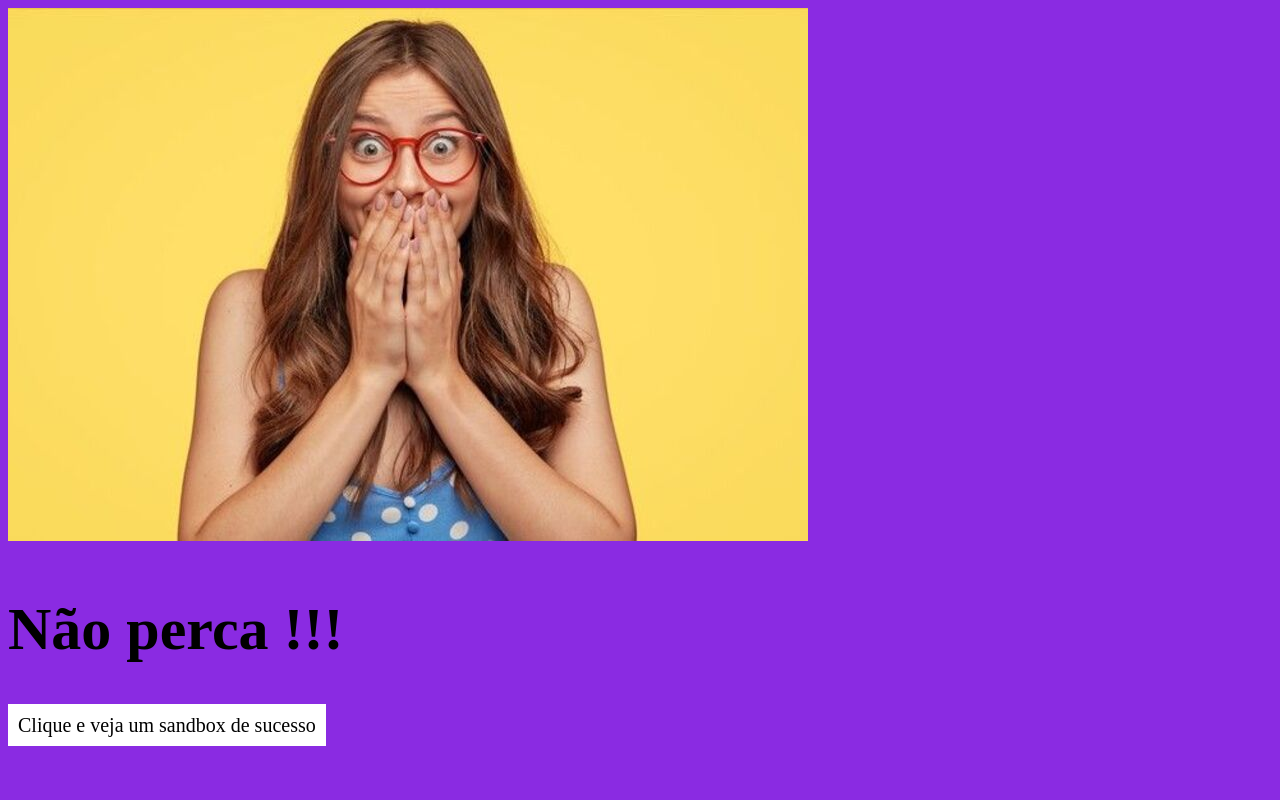
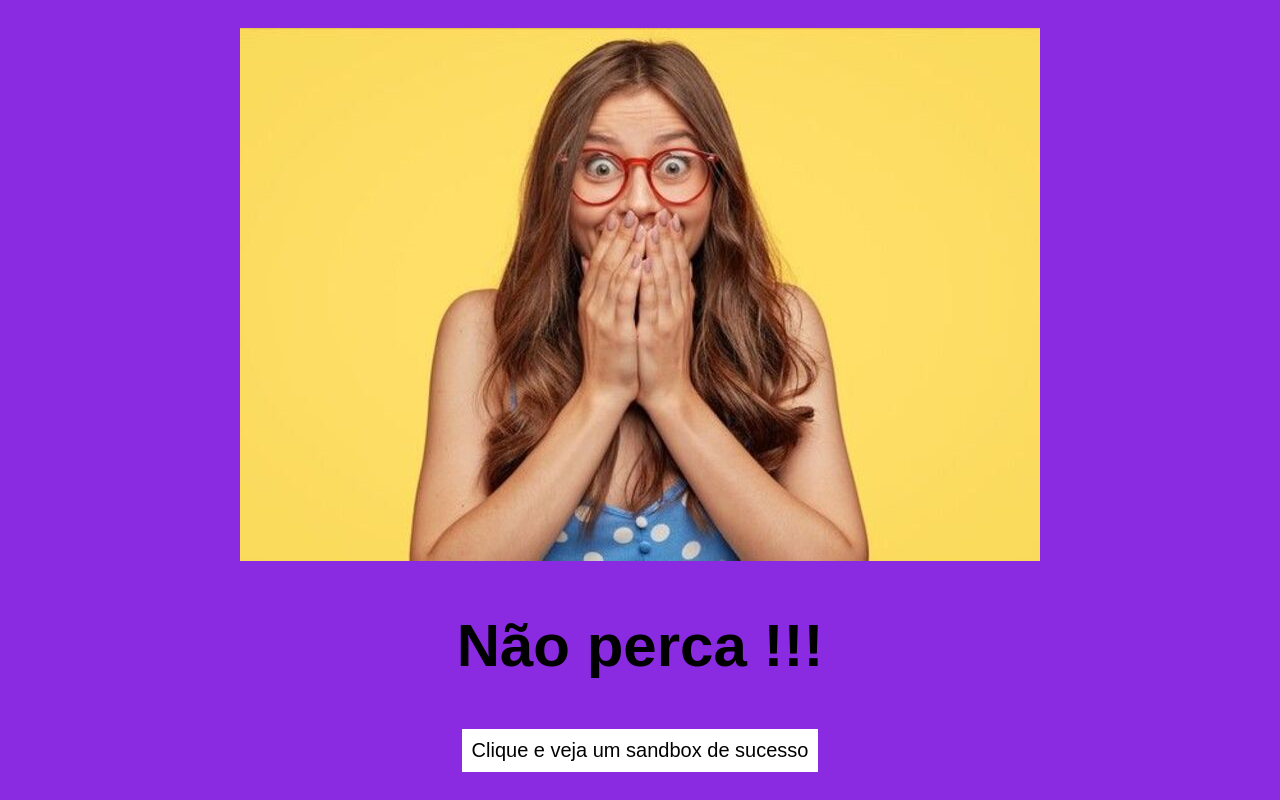
Before and after one commit to FlavioJr0010/Projeto-web---git, a plain HTML site: page Atividade04/infrastructure/index.html in a window 1280 px wide. Drawn offline with Linux system fonts and the light colour scheme; files whose address does not match are found by name.

Commit message:
Refactor: Novas estilazações e construções

```diff
--- a/Atividade04/infrastructure/assents/css/style.css
+++ b/Atividade04/infrastructure/assents/css/style.css
@@ -1,7 +1,14 @@
-/* Define o fundo da página com a cor azul violeta */
+/* Define um estilo de flexbox no body para centralizar o conteúdo vertical e horizontalmente */
 body {
-    background: blueviolet;
-}
+    background: blueviolet;       /* Define a cor de fundo */
+    display: flex;                  /* Habilita o Flexbox para o alinhamento */
+    align-items: center;            /* Alinha o conteúdo ao centro verticalmente */
+    justify-content: center;        /* Alinha o conteúdo ao centro horizontalmente */
+    flex-direction: column;         /* Organiza o conteúdo em coluna */
+    min-height: 100vh;              /* Garante que o conteúdo ocupe a altura da tela */
+    margin: 0;                      /* Remove as margens do body */
+    font-family: Arial, sans-serif; /* Define uma fonte básica */
+  }
 
 /* Centraliza o texto dos elementos que utilizam a classe "centralizar" */
 .centralizar {
@@ -42,7 +49,23 @@ a {
     font-size: 20px;             /* Define o tamanho da fonte dos links para 20 pixels */
 }
 
+a:hover {
+    color: #0056b3;                 /* Muda a cor do link ao passar o mouse */
+    text-decoration: underline;     /* Adiciona um sublinhado ao passar o mouse */
+  }
+
 /* Estilização para subtítulos (<h2>) */
 h2 {
     font-size: 60px;             /* Define o tamanho da fonte dos subtítulos como 60 pixels */
 }
+
+
+/* Estilos para a imagem e o elemento picture */
+picture,
+img {
+  max-width: 100%;                /* Garante que a imagem não ultrapasse a largura da tela */
+  height: auto;                   /* Mantém a proporção original da imagem */
+  display: block;                 /* Centraliza a imagem */
+  margin: 0 auto;                 /* Centraliza a imagem horizontalmente */
+  background: blueviolet;       /* Define uma cor de fundo (blueviolet) ao redor da imagem */
+}
--- a/Atividade04/infrastructure/index.html
+++ b/Atividade04/infrastructure/index.html
@@ -46,7 +46,7 @@
       />
     </picture>
     <!--Cabeçalho com padrão h2-->
-    <h2>Não perca !!!</h2>
+    <h2 class="centralizar">Não perca !!!</h2>
 
     <!--Link que redireciona para o sandbox.html-->
     <a href="../infrastructure/sandbox.html" >Clique e veja um sandbox de sucesso</a>
```
